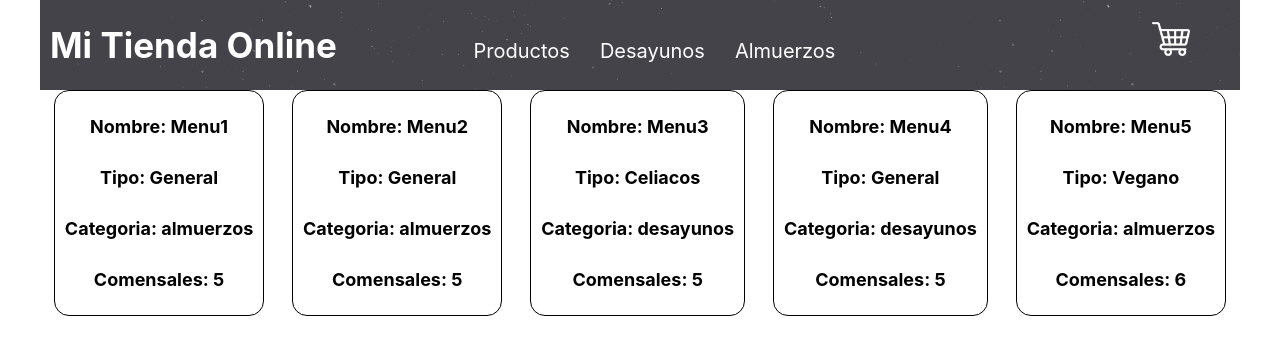
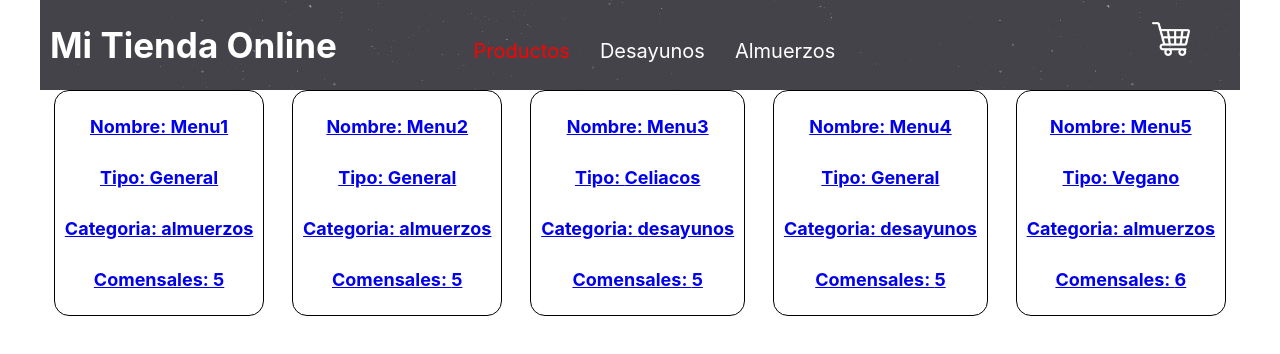
Before and after one commit to nicolagou/tienda-catering, a React (Create React App) app: page / in a window 1280 px wide. Shown: the top 354 px of the page. Built offline with nearby package versions, Linux system fonts and the light colour scheme.

Commit message:
agregado link a item

```diff
--- a/src/App.js
+++ b/src/App.js
@@ -12,7 +12,7 @@ function App() {
       <Routes>
         <Route path='/' element={<ItemListContainer/>}/>
         <Route path='/category/:categoryName' element={<ItemListContainer />} />
-
+        <Route path='item/:id' element={<ItemDetailContainer />} />
         <Route path='cart' element={<CartWidget />}/>
 
 
--- a/src/Pages/ItemsListContainer/ItemListContainer.js
+++ b/src/Pages/ItemsListContainer/ItemListContainer.js
@@ -24,10 +24,10 @@ const ItemListContainer = () => {
   });
 
   useEffect(() => {
-      getProducts.then((respuesta)=>{
-        setProductList(respuesta);
-      });
-
+      getProducts
+      .then((respuesta)=>setProductList(respuesta))
+      .catch(error => console.log(error))
+      ;
   }, [categoryName]);
 
   return (
--- a/src/components/Item/Item.js
+++ b/src/components/Item/Item.js
@@ -1,9 +1,11 @@
 
 
+import { Link } from 'react-router-dom';
 import './Item.css';
 
 const Item = ({producto}) => {
   return (
+    <Link to={`item/${producto.id}`}>
     <div className="card">
         <h2>Nombre: {producto.nombre}</h2>
         <h2>Tipo: {producto.tipo}</h2>
@@ -11,7 +13,8 @@ const Item = ({producto}) => {
         <h2>Comensales: {producto.comensales}</h2>
 
     </div>
-  )
-}
+    </Link>
+  );
+};
 
 export default Item
--- a/src/components/NavBar/NavBar.css
+++ b/src/components/NavBar/NavBar.css
@@ -1,4 +1,4 @@
-.menu-navbar-container{
+.menu-navbar-container {
     display: flex;
     justify-content: space-between;
     background-image: url(../../assets/fondo-gris.jpg);
@@ -9,25 +9,32 @@
     align-items: baseline;
 }
 
-.menu-title{
+.menu-title {
     margin-left: 10px;
     color: white;
     font-size: 35px;
 }
 
-.menu-items{
+.menu-items {
     list-style-type: none;
     display: flex;
     flex-direction: row;
     margin-right: 250px;
 }
 
-.menu-list{
+.menu-list {
     display: flex;
     justify-content: space-between;
     text-decoration: none;
     color: white;
     font-size: 20px;
     margin-left: 30px;
+}
 
+.active {
+    color: red;
 }
+
+.inactive {
+    color: blue;
+}
```
Lines whose indentation alone changed are shown as unchanged.
